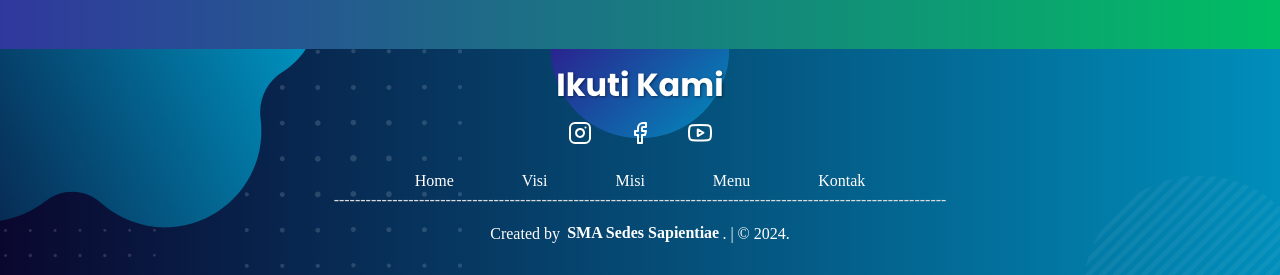
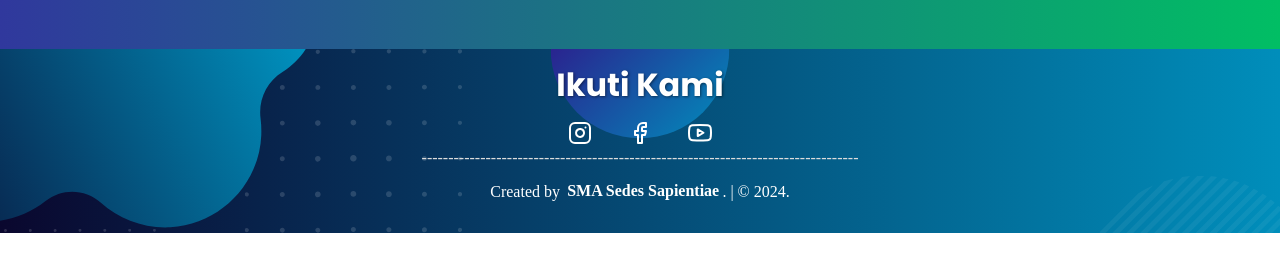
Before and after one commit to kenmanji/Website-SS.github.io, a plain HTML site: page index.html in a window 1280 px wide. Shown: the part 3579-3854 px from the top of the page. After the commit the page ends 3812 px from the top, so only its background shows below. Drawn offline with nearby package versions, Linux system fonts and the light colour scheme; a web font is replaced by a local one.

Commit message:
Update index.html

```diff
--- a/index.html
+++ b/index.html
@@ -245,15 +245,9 @@
     <a href="https://www.facebook.com/share/D9Q6KCkARXcPUWUB/?mibextid=qi2Omg"><i data-feather="facebook"></i></a>
     <a href="https://www.youtube.com/@SMASedesSapientiaeSemarang"><i data-feather="youtube"></i></a>
 
-    <!-- Navigation -->
-    <div class="Links">
-     <a href="#Home">Home</a>
-     <a href="#Visi">Visi</a>
-     <a href="#Misi">Misi</a>
-     <a href="#Menu">Menu</a>
-     <a href="#Kontak">Kontak</a>
 
-     <div class="Garis">-------------------------------------------------------------------------------------------------------------------</div>
+
+     <div class="Garis">----------------------------------------------------------------------------------</div>
 
      <!-- Credit -->
      <div class="Credit">
```
